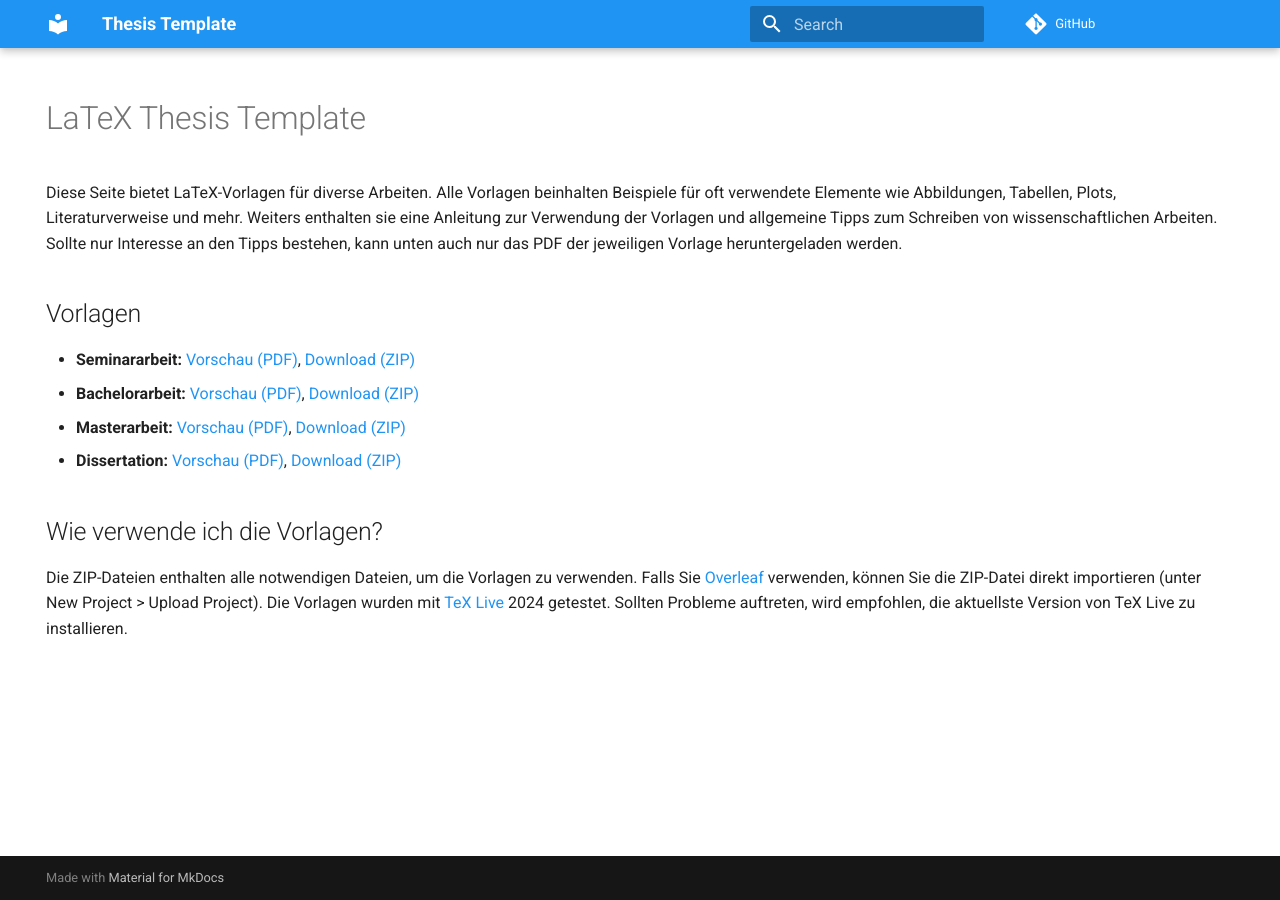
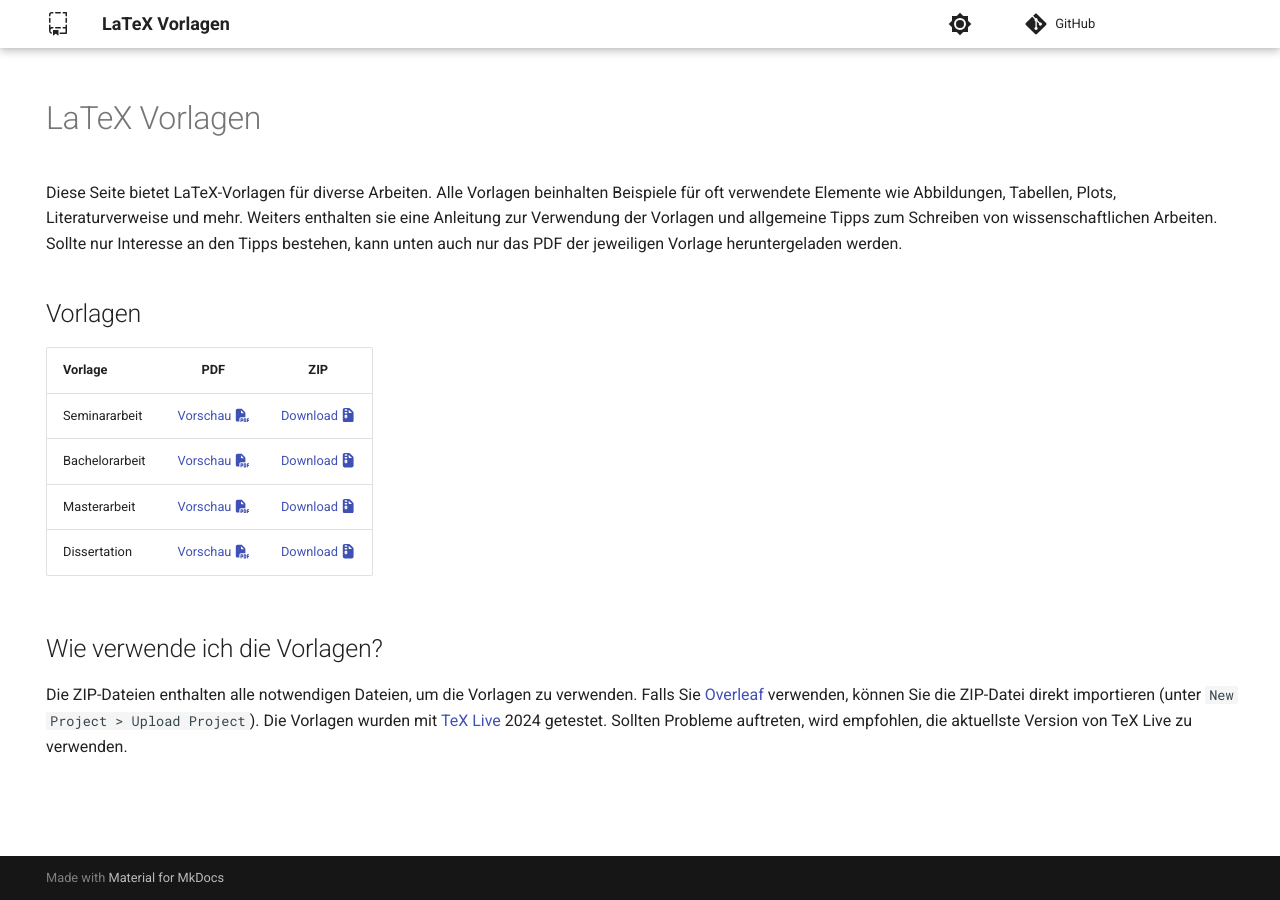
Before and after one commit to NumPDEs/thesis-template, an MkDocs documentation site: the page built from docs/index.md, in a window 1280 px wide. Built offline with MkDocs 1.6.1 and Material for MkDocs 9.7.7, drawn with Linux system fonts in a browser that asks for light colours; comment, search, counter and statistics services are not loaded.

Commit message:
stylistic changes

```diff
--- a/docs/index.md
+++ b/docs/index.md
@@ -4,17 +4,19 @@ hide:
   - toc
 ---
 
-# LaTeX Thesis Template
+# LaTeX Vorlagen
 
 Diese Seite bietet LaTeX-Vorlagen für diverse Arbeiten. Alle Vorlagen beinhalten Beispiele für oft verwendete Elemente wie Abbildungen, Tabellen, Plots, Literaturverweise und mehr. Weiters enthalten sie eine Anleitung zur Verwendung der Vorlagen und allgemeine Tipps zum Schreiben von wissenschaftlichen Arbeiten. Sollte nur Interesse an den Tipps bestehen, kann unten auch nur das PDF der jeweiligen Vorlage heruntergeladen werden.
 
 ## Vorlagen
 
-- **Seminararbeit:** [Vorschau (PDF)](pdfs/template_seminar.pdf), [Download (ZIP)](dl/template_seminar.zip)
-- **Bachelorarbeit:** [Vorschau (PDF)](pdfs/template_bachelor.pdf), [Download (ZIP)](dl/template_bachelor.zip)
-- **Masterarbeit:** [Vorschau (PDF)](pdfs/template_diplom.pdf), [Download (ZIP)](dl/template_diplom.zip)
-- **Dissertation:** [Vorschau (PDF)](pdfs/template_diss.pdf), [Download (ZIP)](dl/template_diss.zip)
+| Vorlage        | PDF                                                                                    | ZIP                                                                                                  |
+| -------------- | :------------------------------------------------------------------------------------: | :--------------------------------------------------------------------------------------------------: |
+| Seminararbeit  | [Vorschau :fontawesome-solid-file-pdf:](pdfs/template_seminar.pdf){: target="_blank"}  | [Download :fontawesome-solid-file-zipper:](dl/template_seminar.zip){: download="template_seminar"}   |
+| Bachelorarbeit | [Vorschau :fontawesome-solid-file-pdf:](pdfs/template_bachelor.pdf){: target="_blank"} | [Download :fontawesome-solid-file-zipper:](dl/template_bachelor.zip){: download="template_bachelor"} |
+| Masterarbeit   | [Vorschau :fontawesome-solid-file-pdf:](pdfs/template_diplom.pdf){: target="_blank"}   | [Download :fontawesome-solid-file-zipper:](dl/template_diplom.zip){: download="template_diplom"}     |
+| Dissertation   | [Vorschau :fontawesome-solid-file-pdf:](pdfs/template_diss.pdf){: target="_blank"}     | [Download :fontawesome-solid-file-zipper:](dl/template_diss.zip){: download="template_diss"}         |
 
 ## Wie verwende ich die Vorlagen?
 
-Die ZIP-Dateien enthalten alle notwendigen Dateien, um die Vorlagen zu verwenden. Falls Sie [Overleaf](https://www.overleaf.com/) verwenden, können Sie die ZIP-Datei direkt importieren (unter New Project > Upload Project). Die Vorlagen wurden mit [TeX Live](https://tug.org/texlive/) 2024 getestet. Sollten Probleme auftreten, wird empfohlen, die aktuellste Version von TeX Live zu installieren.
+Die ZIP-Dateien enthalten alle notwendigen Dateien, um die Vorlagen zu verwenden. Falls Sie [Overleaf](https://www.overleaf.com/){: target="_blank"} verwenden, können Sie die ZIP-Datei direkt importieren (unter `New Project > Upload Project`). Die Vorlagen wurden mit [TeX Live](https://tug.org/texlive/){: target="_blank"} 2024 getestet. Sollten Probleme auftreten, wird empfohlen, die aktuellste Version von TeX Live zu verwenden.
--- a/mkdocs.yml
+++ b/mkdocs.yml
@@ -1,8 +1,29 @@
-site_name: Thesis Template
+site_name: LaTeX Vorlagen
 site_url: https://numpdes.github.io/thesis-template/
 repo_url: https://github.com/NumPDEs/thesis-template
 theme:
   name: material
+  language: de
+  icon:
+    logo: octicons/repo-template-24
   palette:
-    primary: blue
-    accent: light-blue
+    # light mode
+    - media: "(prefers-color-scheme: light)"
+      scheme: default
+      primary: white
+      toggle:
+        icon: material/brightness-7
+        name: Wechsle zu dunklem Modus
+    # dark mode
+    - media: "(prefers-color-scheme: dark)"
+      scheme: slate
+      primary: black
+      toggle:
+        icon: material/brightness-4
+        name: Wechsle zu hellem Modus
+markdown_extensions:
+  - attr_list
+  - pymdownx.emoji:
+      emoji_index: !!python/name:material.extensions.emoji.twemoji
+      emoji_generator: !!python/name:material.extensions.emoji.to_svg
+plugins: []
```
